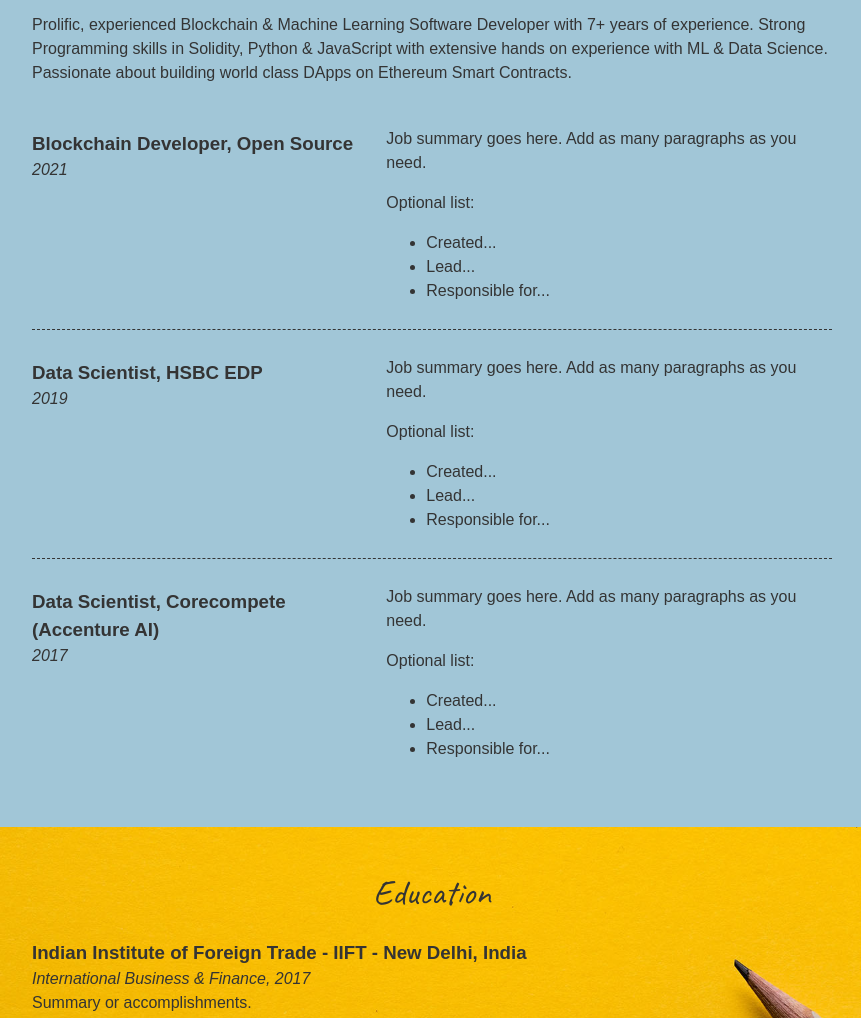
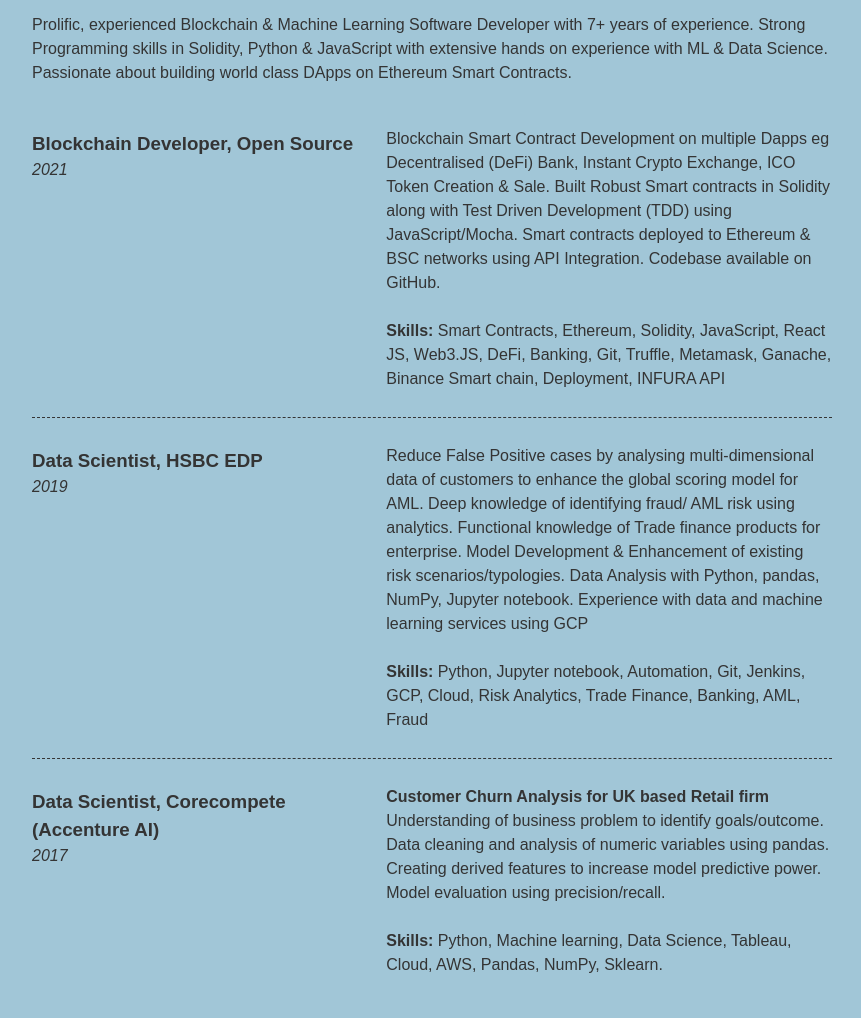
Before and after one commit to itznishant/Portfolio-Website, a plain HTML site: page index.html in a window 1280 px wide. Shown: the part 1668-2686 px from the top of the page, without its empty margins (208-1069 px from the left). Drawn offline with Linux system fonts and the light colour scheme.

Commit message:
Updated Job-Info

```diff
--- a/index.html
+++ b/index.html
@@ -69,13 +69,8 @@
             </div>
 
             <div class="job-summary">
-              <p>Job summary goes here. Add as many paragraphs as you need.</p>
-              <p>Optional list:</p>
-              <ul>
-                <li>Created...</li>
-                <li>Lead...</li>
-                <li>Responsible for...</li>
-              </ul>
+              <p>Blockchain Smart Contract Development on multiple Dapps eg Decentralised (DeFi) Bank, Instant Crypto Exchange, ICO Token Creation & Sale. Built Robust Smart contracts in Solidity along with Test Driven Development (TDD) using JavaScript/Mocha. Smart contracts deployed to Ethereum & BSC networks using API Integration. Codebase available on GitHub.<br><br><b>Skills: </b>Smart Contracts, Ethereum, Solidity, JavaScript, React JS, Web3.JS, DeFi, Banking, Git, Truffle, Metamask, Ganache, Binance Smart chain, Deployment, INFURA API</p>
+              <!-- <p>Optional list:</p>           -->
             </div>
           </section>
 
@@ -86,30 +81,18 @@
             </div>
 
             <div class="job-summary">
-              <p>Job summary goes here. Add as many paragraphs as you need.</p>
-              <p>Optional list:</p>
-              <ul>
-                <li>Created...</li>
-                <li>Lead...</li>
-                <li>Responsible for...</li>
-              </ul>
+              <p>Reduce False Positive cases by analysing multi-dimensional data of customers to enhance the global scoring model for AML. Deep knowledge of identifying fraud/ AML risk using analytics. Functional knowledge of Trade finance products for enterprise. Model Development & Enhancement of existing risk scenarios/typologies. Data Analysis with Python, pandas, NumPy, Jupyter notebook. Experience with data and machine learning services using GCP<br><br><b>Skills: </b>Python, Jupyter notebook, Automation, Git, Jenkins, GCP, Cloud, Risk Analytics, Trade Finance, Banking, AML, Fraud</p>
             </div>
           </section>
 
           <section class="job-item">
             <div class="job-details">
-              <h3>Data Scientist, Corecompete <br> (Accenture AI)</h3>
+              <h3>Data Scientist, Corecompete (Accenture AI)</h3>
               <p>2017</p>
             </div>
 
             <div class="job-summary">
-              <p>Job summary goes here. Add as many paragraphs as you need.</p>
-              <p>Optional list:</p>
-              <ul>
-                <li>Created...</li>
-                <li>Lead...</li>
-                <li>Responsible for...</li>
-              </ul>
+              <p><b>Customer Churn Analysis for UK based Retail firm</b> <br>Understanding of business problem to identify goals/outcome. Data cleaning and analysis of numeric variables using pandas. Creating derived features to increase model predictive power. Model evaluation using precision/recall.<br><br><b>Skills: </b>Python, Machine learning, Data Science, Tableau, Cloud, AWS, Pandas, NumPy, Sklearn.</p>
             </div>
           </section>
         </div>
```
